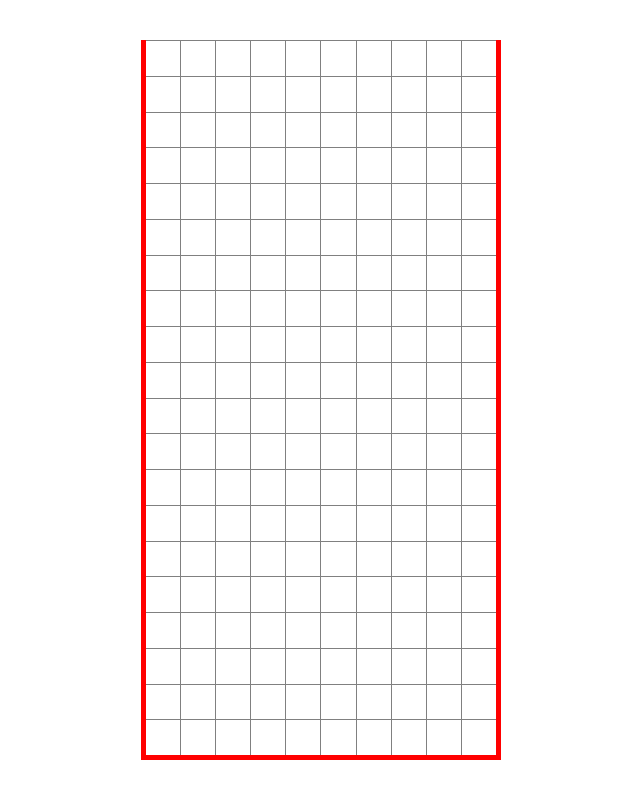
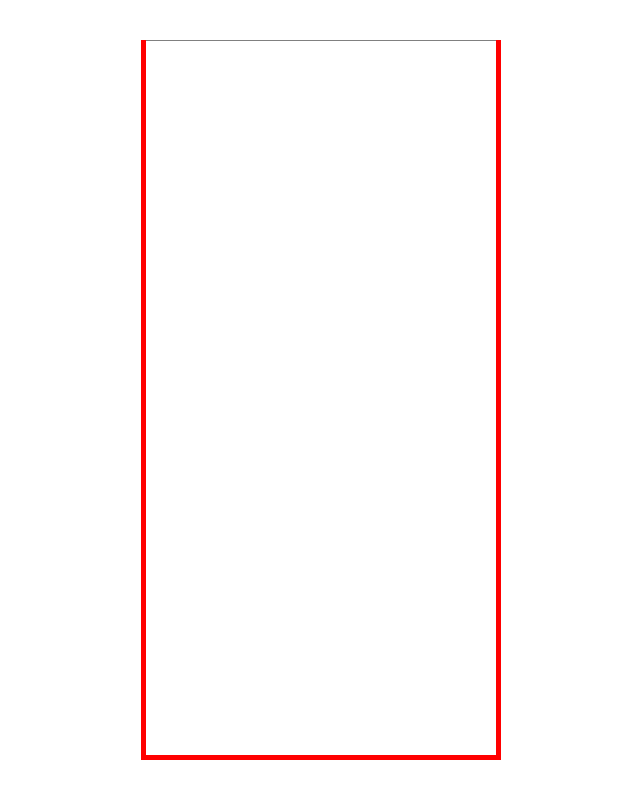
Before and after one commit to yurybikuzin/bikuzin.baza-winner.ru, a plain HTML site: page tetris/index.html in a window 1280 px wide. Shown: the whole page, without its empty margins (319-959 px from the left). Drawn offline with Linux system fonts and the light colour scheme.

Commit message:
самостоятельная попытка сделать git push

```diff
--- a/tetris/index.html
+++ b/tetris/index.html
@@ -48,43 +48,32 @@
         border-left: 1px solid gray;
       }
     </style>
+    <script>
+      document.addEventListener('DOMContentLoaded', function(event) {
+        let content = '<div></div>';
+        document.getElementById('horizontal-lines').innerHTML = content;
+        // цикл: mdn for
+        // конкатенация строк: mdn concatenate string
+        // commit:
+        //   CTRL+SHIFT+P
+        //   Git:Status
+        //   C
+        //   ввести комментарий к коммиту
+        //   CTRL+W
+        // git push:
+        //   Win+R
+        //   cmd.exe
+        //   cd Documents\bikuzin.baza-winner.ru
+        //   git push
+      });
+    </script>
   </head>
   <body>
     <div id="glass">
       <div id="grid">
         <div id="horizontal-lines">
-          <div></div>
-          <div></div>
-          <div></div>
-          <div></div>
-          <div></div>
-          <div></div>
-          <div></div>
-          <div></div>
-          <div></div>
-          <div></div>
-          <div></div>
-          <div></div>
-          <div></div>
-          <div></div>
-          <div></div>
-          <div></div>
-          <div></div>
-          <div></div>
-          <div></div>
-          <div></div>
         </div>
         <div id="vertical-lines">
-          <div></div>
-          <div></div>
-          <div></div>
-          <div></div>
-          <div></div>
-          <div></div>
-          <div></div>
-          <div></div>
-          <div></div>
-          <div></div>
         </div>
       </div>
     </div>
```
